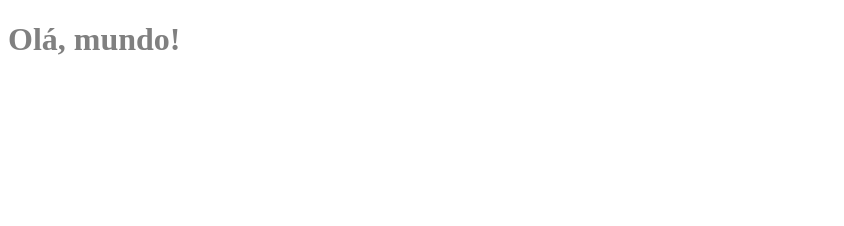
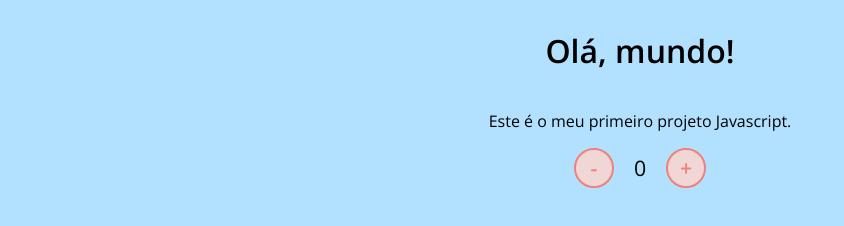
Before and after one commit to vitorbrunorj/treinojavascript, a plain HTML site: page index.html in a window 1280 px wide. Shown: the whole page, without its empty margins (0-844 px from the left). Drawn offline with nearby package versions, Linux system fonts and the light colour scheme.

Commit message:
Contador

```diff
--- a/assets/CSS/styles.css
+++ b/assets/CSS/styles.css
@@ -1,3 +1,36 @@
+@import url('https://fonts.googleapis.com/css2?family=Open+Sans:wght@300;600&display=swap');
+
+* {
+    font-family: 'Open Sans', sans-serif;
+}
+
 body {
-    color: grey;
+    display: flex;
+    align-items: center;
+    justify-content: center;
+    flex-direction: column;
+    background-color: rgb(177, 225, 255);
 }
+
+button {
+    height: 40px;
+    width: 40px;
+    border-radius: 50%;
+    border: 2px solid lightcoral;
+    background-color: rgb(241, 214, 214);
+    color: lightcoral;
+    font-size: 16pt;
+    font-weight: 600;
+    text-align: center;
+}
+
+#counter {
+    display: flex;
+}
+
+#currentNumber {
+    display: flex;
+    align-items: center;
+    margin: 0 20px;
+    font-size: 16pt;
+}
--- a/assets/JS/scripts.js
+++ b/assets/JS/scripts.js
@@ -1 +1,12 @@
-console.log("hello word");
+var currentNumberwrapper = document.getElementById("currentNumber")
+var currentNumber = 0;
+
+function increment () {
+    currentNumber = currentNumber + 1;
+    currentNumberwrapper.innerHTML = currentNumber
+}
+
+function decrement () {
+    currentNumber = currentNumber - 1;
+    currentNumberwrapper.innerHTML = currentNumber
+}
--- a/index.html
+++ b/index.html
@@ -2,13 +2,18 @@
 <html lang="en">
 <head>
     <meta charset="UTF-8">
-    <meta http-equiv="X-UA-Compatible" content="IE=edge">
     <meta name="viewport" content="width=device-width, initial-scale=1.0">
     <link rel="stylesheet" href="assets/CSS/styles.css" />
-    <script src="assets/JS/scripts.js"></script>
-    <title>teste</title>
+    <title>Contador</title>
 </head>
 <body>
     <h1>Olá, mundo!</h1>
+    <p>Este é o meu primeiro projeto Javascript.</p>
+    <div id="counter">
+        <button name="subtrair" onclick="decrement()">-</button>
+        <span id="currentNumber">0</span>
+        <button name="adicionar" onclick="increment()">+</button>
+    </div>
+    <script src="assets/JS/scripts.js"></script>
 </body>
 </html>
```
